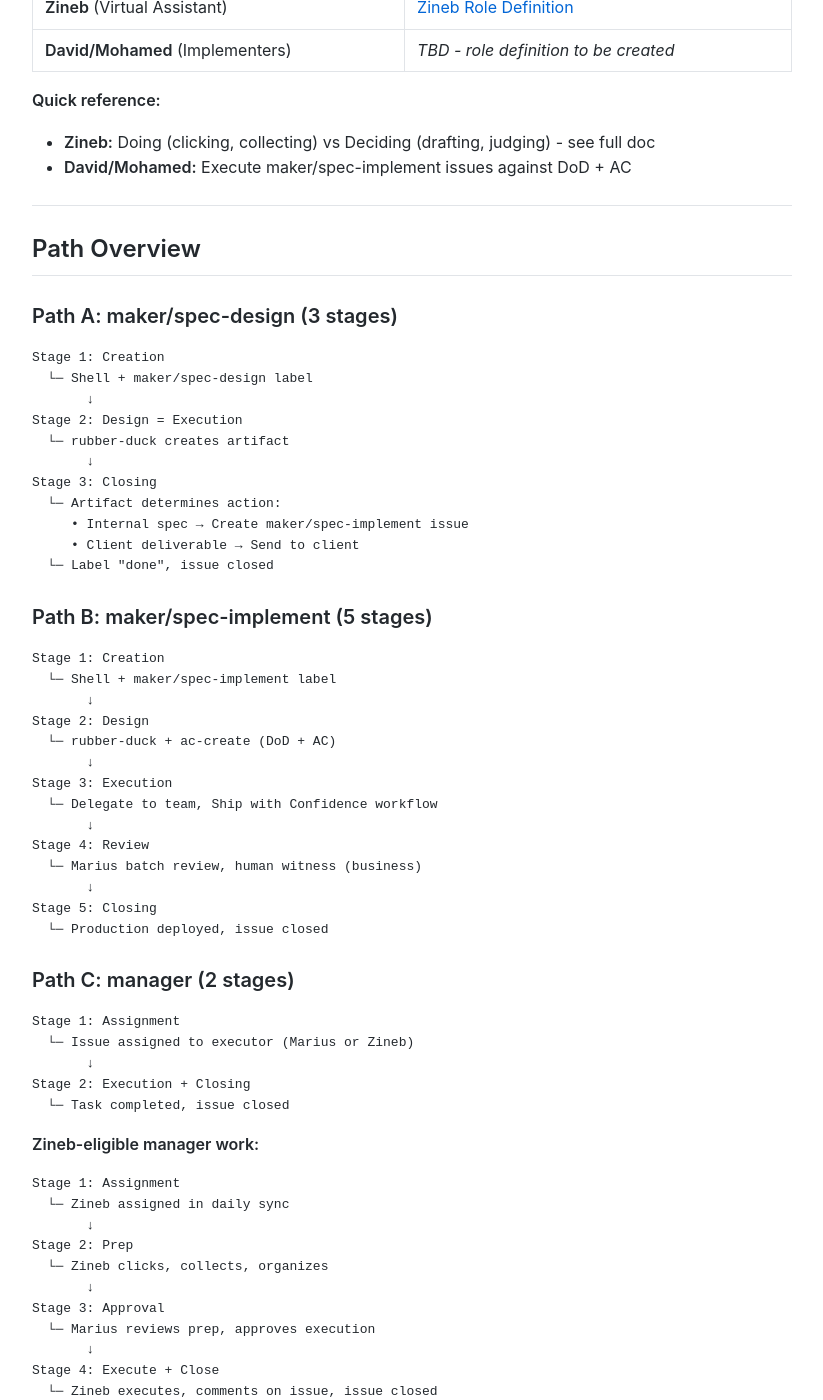
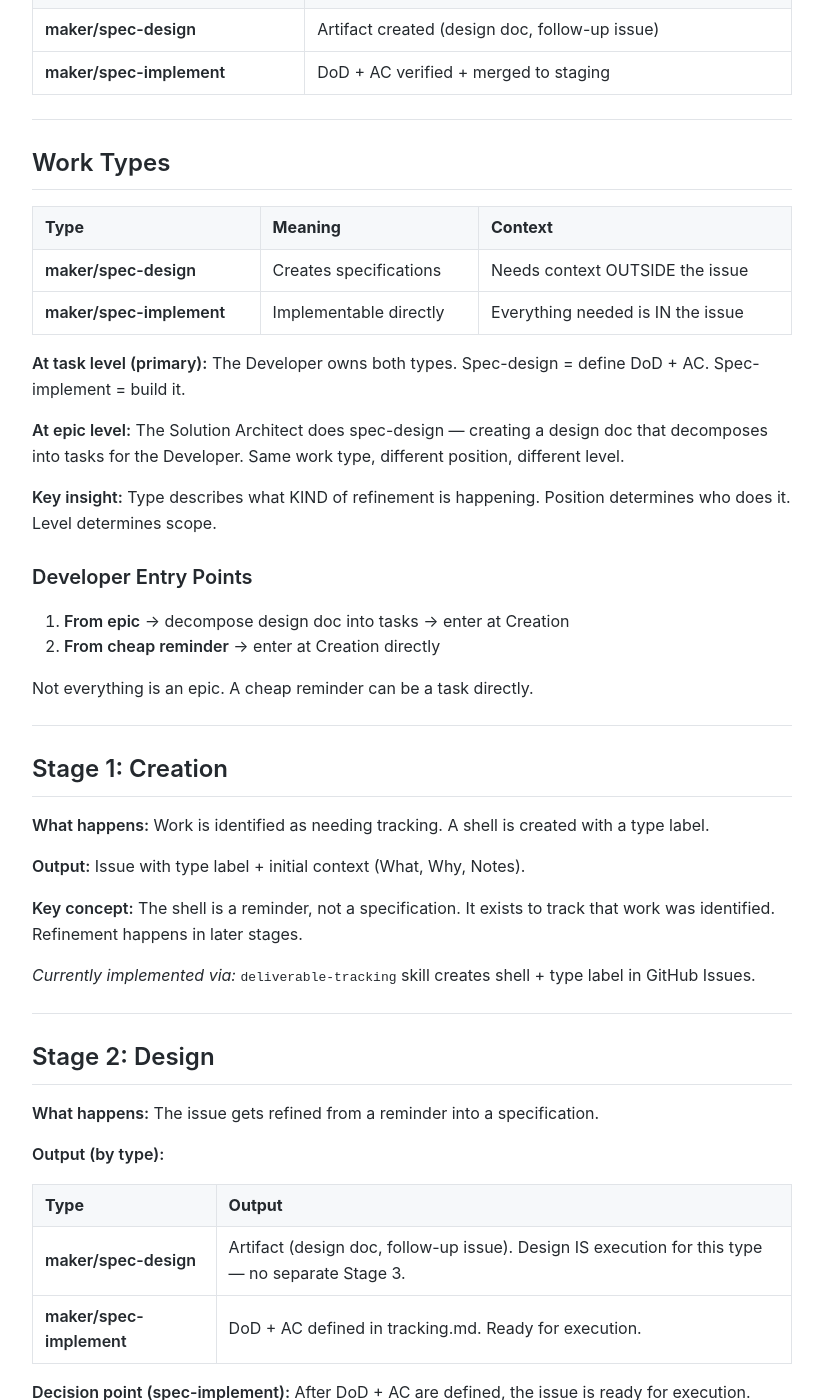
Before and after one commit to MariusWilsch/public-wilsch-ai-pages, a Jekyll site: the page built from global/issue-lifecycle-router.md, in a window 1280 px wide and 1400 px high, scrolled down 2056 px. Shown: the whole window, without its empty margins (228-1051 px from the left). Built offline with Jekyll 4.4.1, drawn with Linux system fonts in a browser that asks for light colours; our own code applies the rules of GitHub Pages for plain Markdown files; some of the changed text lies outside the part shown.

Commit message:
Sync from hippocampus 2026-02-06

````diff
--- a/global/issue-lifecycle-router.md
+++ b/global/issue-lifecycle-router.md
@@ -4,414 +4,186 @@ publish: true
 
 # Issue Lifecycle Router
 
-[[team-scaling]]
+[[life-vision]]
 
-Router document for issue lifecycle. Issues follow one of two paths based on type assigned at creation.
+Issues are the single source of truth for all work. They're fed from multiple sources — email, WhatsApp, transcripts, conversations — some captured manually, some automatically (e.g., agents turning transcripts into tasks).
+
+Issues move from cheap reminders to finished deliverables through progressive refinement. This document defines what each stage of that refinement means, what comes out of it, and which position is accountable.
+
+The system captures everything because capturing is nearly free. Everything after capture is refinement.
 
 ---
 
-## Foundational Principles (Protocol-Level)
+## Refinement Pipeline
 
-### Issues Are Cheap
-
-**"We cannot rely on anybody to be aware of anything. The system must be aware of everything."**
-
-| Principle | Meaning |
-|-----------|---------|
-| **Immediate capture** | Work only exists in issues - email comes in → create issue immediately |
-| **Fast closing** | Issues should close quickly, not linger in backlog |
-| **Cascade creation** | Close one → spawn next if needed (maker/spec-design → maker/spec-implement) |
-| **No floating context** | Nothing lives outside the system - no emails sitting, no "I'll remember" |
-
-### Closure Clarity
-
-**Every issue has clear "when is this done?"**
-
-| Type | Closure Criteria |
-|------|------------------|
-| **maker/spec-design** | Artifact created (design doc, follow-up issue) |
-| **maker/spec-implement** | DoD + AC verified |
-| **Waiting for feedback** | Set deadline - close if no response by X |
-
-**AI should infer closure criteria** based on type. This is automatic, not a separate decision.
-
----
-
-## Type Distinction
-
-### Maker Work (Technical)
-
-| Type | Description | Context Requirement | Executor |
-|------|-------------|---------------------|----------|
-| **maker/spec-design** | Creates specs to be executed later | Needs context OUTSIDE the issue | Marius |
-| **maker/spec-implement** | Implementable directly | Everything needed is IN the issue | David, Mohamed |
-
-### Manager Work (Admin/Coordination)
-
-| Type | Description | Context Requirement | Executor |
-|------|-------------|---------------------|----------|
-| **manager** | Admin, coordination, waiting | Client-facing OR needs judgment | Marius |
-| **manager** (Zineb-eligible) | Clicking, collecting, follow-ups | Non-client-facing, self-contained | Zineb |
-
-**Key insight:** Type is about context containment, not output format.
-
-### Team Role Definitions
-
-**Detailed role definitions live in separate documents:**
-
-| Role | Document |
-|------|----------|
-| **Zineb** (Virtual Assistant) | [Zineb Role Definition](https://mariuswilsch.github.io/public-wilsch-ai-pages/project/WILSCH-AI-INTERNAL/zineb-role-definition) |
-| **David/Mohamed** (Implementers) | *TBD - role definition to be created* |
-
-**Quick reference:**
-- **Zineb:** Doing (clicking, collecting) vs Deciding (drafting, judging) - see full doc
-- **David/Mohamed:** Execute maker/spec-implement issues against DoD + AC
-
----
-
-## Path Overview
-
-### Path A: maker/spec-design (3 stages)
-
-```
-Stage 1: Creation
-  └─ Shell + maker/spec-design label
-       ↓
-Stage 2: Design = Execution
-  └─ rubber-duck creates artifact
-       ↓
-Stage 3: Closing
-  └─ Artifact determines action:
-     • Internal spec → Create maker/spec-implement issue
-     • Client deliverable → Send to client
-  └─ Label "done", issue closed
+```mermaid
+graph LR
+    A["🔵 Cheap Reminder"] -->|Creation| B["📋 Typed Shell"]
+    B -->|Design| C["📐 Spec: DoD + AC"]
+    C -->|Execution| D["✅ Verified Code"]
+    D -->|Review| E["👁️ Approved"]
+    E -->|Closing| F["🚀 Production"]
 ```
 
-### Path B: maker/spec-implement (5 stages)
+| Stage | Output |
+|-------|--------|
+| **Creation** | Issue with type label (shell + context) |
+| **Design** | DoD + AC in tracking.md |
+| **Execution** | Code on branch, backpressure verified, merged to staging |
+| **Review** | Business-approved on staging |
+| **Closing** | Merged to production, issue closed |
 
-```
-Stage 1: Creation
-  └─ Shell + maker/spec-implement label
-       ↓
-Stage 2: Design
-  └─ rubber-duck + ac-create (DoD + AC)
-       ↓
-Stage 3: Execution
-  └─ Delegate to team, Ship with Confidence workflow
-       ↓
-Stage 4: Review
-  └─ Marius batch review, human witness (business)
-       ↓
-Stage 5: Closing
-  └─ Production deployed, issue closed
-```
+> **Gap:** Currently, issues close after merge to staging (not production). The system doesn't yet distinguish staging-merged from production-deployed.
 
-### Path C: manager (2 stages)
+**At epic level:** Same refinement, different scope. Design doc is the output of the Design stage. Tasks are created at Closing (cascade creation).
 
-```
-Stage 1: Assignment
-  └─ Issue assigned to executor (Marius or Zineb)
-       ↓
-Stage 2: Execution + Closing
-  └─ Task completed, issue closed
-```
-
-**Zineb-eligible manager work:**
-```
-Stage 1: Assignment
-  └─ Zineb assigned in daily sync
-       ↓
-Stage 2: Prep
-  └─ Zineb clicks, collects, organizes
-       ↓
-Stage 3: Approval
-  └─ Marius reviews prep, approves execution
-       ↓
-Stage 4: Execute + Close
-  └─ Zineb executes, comments on issue, issue closed
+```mermaid
+graph LR
+    A["Epic: Design Doc"] -->|Cascade| B["Task 1"]
+    A -->|Cascade| C["Task 2"]
+    A -->|Cascade| D["Task N"]
+    B --> E["Each task follows the refinement pipeline above"]
 ```
 
 ---
 
-## Stage 1: CREATION
+## Foundational Principles
 
-### What Happens
+### Issues Are Cheap
 
-Work is identified as needing tracking. The `deliverable-tracking` skill creates a shell and assigns type label.
+*"We cannot rely on anybody to be aware of anything. The system must be aware of everything."*
 
-### Tool: deliverable-tracking
+Creating an issue is the cheapest thing in the system. The simpler it is, the more likely someone creates it. Work only exists when it's tracked.
 
-| Creates | Format |
-|---------|--------|
-| **What?** | Deliverable description |
-| **Why?** | Motivation/importance |
-| **Tracking** | `[DoD + AC](to be created via /rubber-duck)` (placeholder) |
-| **Notes** | Optional references, blockers, context |
-| **Label** | `backlog` + (`maker/spec-design` OR `maker/spec-implement`) |
+| Principle | Meaning |
+|-----------|---------|
+| **Immediate capture** | Work → issue immediately. No "I'll remember." |
+| **Fast closing** | Issues should close quickly, not linger |
+| **Cascade creation** | Closing one → spawn next if needed |
+| **No floating context** | Nothing lives outside the system |
 
-### Type Determination
+### Closure Clarity
 
-| Type | Assign When |
-|------|-------------|
-| `maker/spec-design` | Needs context outside the issue (exploration, decisions required) |
-| `maker/spec-implement` | Self-contained (everything needed is in the issue) |
+Every issue has clear "when is this done?"
 
-**If wrong:** Corrected during Design stage (rubber-duck reveals truth).
-
-### Purpose
-
-**Reminder with type clarity** - shell exists, type known, content TBD.
-
-### Constraint
-
-**Does not conflate implementation and design elements.**
-
-An issue should be EITHER about designing something OR about implementing something - never both.
-
-### Router Links
-
-| Doc | Purpose |
-|-----|---------|
-| [deliverable-tracking skill](~/.claude/skills/deliverable-tracking/SKILL.md) | Creates shell + type label |
-| [Spec-Design/Spec-Implement ADR](https://mariuswilsch.github.io/public-wilsch-ai-pages/global/adr-adopt-spec-creation-execution-label-distinction) | Type distinction and verification differences |
+| Type | Done When |
+|------|-----------|
+| **maker/spec-design** | Artifact created (design doc, follow-up issue) |
+| **maker/spec-implement** | DoD + AC verified + merged to staging |
 
 ---
 
-## Stage 2: DESIGN
+## Work Types
 
-### What Happens
+| Type | Meaning | Context |
+|------|---------|---------|
+| **maker/spec-design** | Creates specifications | Needs context OUTSIDE the issue |
+| **maker/spec-implement** | Implementable directly | Everything needed is IN the issue |
 
-Pull issue from backlog. Process differs by type.
+**At task level (primary):** The Developer owns both types. Spec-design = define DoD + AC. Spec-implement = build it.
 
-### Process by Type
+**At epic level:** The Solution Architect does spec-design — creating a design doc that decomposes into tasks for the Developer. Same work type, different position, different level.
 
-#### maker/spec-design path
+**Key insight:** Type describes what KIND of refinement is happening. Position determines who does it. Level determines scope.
 
-```
-1. Pull issue (onboarding)
-2. rubber-duck = Think + Create spec simultaneously
-   - Output: design doc, implementation issue, or other artifact
-3. → Closing (Stage 3)
-```
+### Developer Entry Points
 
-**No separate execution stage** - rubber-duck session IS the execution for maker/spec-design.
+1. **From epic** → decompose design doc into tasks → enter at Creation
+2. **From cheap reminder** → enter at Creation directly
 
-#### maker/spec-implement path
-
-```
-1. Pull issue (onboarding)
-2. Externalize thinking (rubber-duck)
-3. Define DoD + AC (ac-create)
-     ↓
-=== DECISION POINT (after ac-create) ===
-     ↓
-4. → Delegate to team (Stage 3: Execution)
-```
-
-### Tools
-
-| Tool | Used For |
-|------|----------|
-| **rubber-duck** | Both types: externalization |
-| **ac-create** | maker/spec-implement only: DoD + AC |
-| **design-doc** (NEW) | maker/spec-design: create design doc artifact |
-
-### Purpose
-
-- **maker/spec-design:** Think through problem + create specification artifact (same session)
-- **maker/spec-implement:** Prepare issue for delegation (DoD + AC defined)
-
-### Router Links
-
-| Doc | URL | Purpose |
-|-----|-----|---------|
-| **AC DoD Framework** | [Link](https://mariuswilsch.github.io/public-wilsch-ai-pages/global/ac-dod-framework) | DoD vs AC distinction, enumeration method |
-| **task-lifecycle-reference** | [Link](https://mariuswilsch.github.io/public-wilsch-ai-pages/global/task-lifecycle-reference) | Rubber-duck mode definition, phase overview |
-| rubber-duck skill | Local | Externalization methodology |
-| ac-create skill | Local | DoD + AC (maker/spec-implement) |
-| design-doc skill (NEW) | TBD | Create design artifacts |
+Not everything is an epic. A cheap reminder can be a task directly.
 
 ---
 
-## Stage 3: EXECUTION
+## Stage 1: Creation
 
-### Path A: maker/spec-design
+**What happens:** Work is identified as needing tracking. A shell is created with a type label.
 
-**Stage 2 = Execution** (combined)
+**Output:** Issue with type label + initial context (What, Why, Notes).
 
-```
-Design (rubber-duck) creates artifact directly:
-  - Design doc in hippocampus
-  - Follow-up implementation issue
-  - Other specification artifact
-     ↓
-→ Closing (Stage 3 for this path)
-```
+**Key concept:** The shell is a reminder, not a specification. It exists to track that work was identified. Refinement happens in later stages.
 
-**No separate Stage 3** - execution happens during Design.
-
-### Path B: maker/spec-implement
-
-**Stage 3: Separate Execution**
-
-```
-After Design: DoD + AC defined, delegated to team
-     ↓
-New session (David/Mohamed):
-  1. Create worktree for issue
-  2. Implement against DoD + AC
-  3. AC verification (AI)
-  4. Deploy to staging
-  5. Smoke test
-  6. Human witness (technical)
-  7. Add `review` label
-     ↓
-→ Review (Stage 4)
-```
-
-### Tools (maker/spec-implement only)
-
-| Tool | Purpose |
-|------|---------|
-| worktree skill | Create isolated worktree |
-| ac-verify skill | Run Given-When-Then verification |
-
-### Router Links
-
-| Doc | URL | Purpose |
-|-----|-----|---------|
-| **Ship with Confidence** | [Link](https://mariuswilsch.github.io/public-wilsch-ai-pages/global/ship-with-confidence) | Full execution → testing → review workflow |
+*Currently implemented via:* `deliverable-tracking` skill creates shell + type label in GitHub Issues.
 
 ---
 
-## Stage 4: REVIEW
+## Stage 2: Design
 
-### Path A: maker/spec-design
+**What happens:** The issue gets refined from a reminder into a specification.
 
-**No Review stage** - Marius creates and owns the artifact, no handoff.
+**Output (by type):**
 
-```
-After Design (artifact created):
-     ↓
-→ Closing (directly)
-```
+| Type | Output |
+|------|--------|
+| **maker/spec-design** | Artifact (design doc, follow-up issue). Design IS execution for this type — no separate Stage 3. |
+| **maker/spec-implement** | DoD + AC defined in tracking.md. Ready for execution. |
 
-### Path B: maker/spec-implement
+**Decision point (spec-implement):** After DoD + AC are defined, the issue is ready for execution.
 
-**Stage 4: Review**
+*Currently implemented via:* rubber-duck (externalization), ac-create (DoD + AC). Detailed procedure in Developer Operations Manual.
 
-```
-After Execution: `review` label added by team
-     ↓
-Marius batch review session:
-  1. Pull issues with `review` label
-  2. Human witness (business perspective)
-     - "Is this what I wanted?"
-     - Freeform discovery
-  3. If issues found → comment → back to Execution
-  4. If pass → approve production merge
-     ↓
-→ Closing (Stage 5)
-```
-
-### Tools (maker/spec-implement only)
-
-| Tool | Purpose |
-|------|---------|
-| ac-verify | Optional re-verification by Marius |
-| Human witness | Freeform discovery, business perspective |
-
-### Router Links
-
-| Doc | URL | Purpose |
-|-----|-----|---------|
-| **Ship with Confidence** | [Link](https://mariuswilsch.github.io/public-wilsch-ai-pages/global/ship-with-confidence) | Human Witness methodology, Review workflow |
+**Concept links:**
+- [AC DoD Framework](https://mariuswilsch.github.io/public-wilsch-ai-pages/global/ac-dod-framework) — DoD vs AC distinction
+- [task-lifecycle-reference](https://mariuswilsch.github.io/public-wilsch-ai-pages/global/task-lifecycle-reference) — Phase overview
 
 ---
 
-## Stage 5: CLOSING
+## Stage 3: Execution
 
-### Path A: maker/spec-design
+**What happens:** The specification becomes working code with backpressure verification.
 
-**Stage 3: Closing**
+**Output:** Code on branch, verified through automated backpressure (sanity checks, AC verification), merged to staging.
 
-```
-After Design (artifact created):
-     ↓
-Artifact type determines action:
-  - Internal spec → Create maker/spec-implement issue (deliverable-tracking)
-  - Client deliverable → Send to client
-     ↓
-Change issue label to "done"
-Issue closed
-```
+**Key concept:** Valid outcomes include documented failure. "This approach doesn't work" is a valid execution result when documented.
 
-**Outputs:**
-- New maker/spec-implement issue (if internal)
-- Sent artifact (if client deliverable)
+*Currently implemented via:* Worktree creation, clarity workflow, implementation + verification sessions. Detailed procedure in Developer Operations Manual.
 
-### Path B: maker/spec-implement
-
-**Stage 5: Closing**
-
-```
-After Review (Marius approves):
-     ↓
-1. Merge PR to production
-2. Deploy to production server
-3. Issue closed
-```
-
-### Router Links
-
-| Doc | URL | Purpose |
-|-----|-----|---------|
-| **Ship with Confidence** | [Link](https://mariuswilsch.github.io/public-wilsch-ai-pages/global/ship-with-confidence) | Rollback Strategy (if issues arise post-deploy) |
+**Concept links:**
+- [Ship with Confidence](https://mariuswilsch.github.io/public-wilsch-ai-pages/global/ship-with-confidence) — Testing pyramid (AC → Smoke → Human Witness)
 
 ---
 
-## Architecture: Protocol vs Skill Separation
+## Stage 4: Review
 
-**Critical principle:** Protocol is tool-agnostic. Skills handle specific implementations.
+**What happens:** Quality gate before closing. Two review types:
 
-| Layer | Contains | Portable? | Example |
-|-------|----------|-----------|---------|
-| **Protocol** | Abstract concepts | Yes (works with GitHub, Asana, Linear, etc.) | "Issues start as reminders", "Tasks need closing behavior" |
-| **Skill/Command** | Specific implementations | No (tied to current tools) | `maker/spec-design`/`maker/spec-implement` labels, `deliverable-tracking`, GitHub workflows |
+- **Spec quality** (Dev Lead position) — "Does the design make sense?"
+- **Business witness** (VP/Delivery position) — "Is this what I wanted?"
 
-**What belongs where:**
+Both happen asynchronously. Developer continues to next work.
 
-| Concept | Layer | Why |
-|---------|-------|-----|
-| "Issues start as reminders, get refined" | Protocol | Abstract lifecycle start |
-| "Tasks need closing behavior" | Protocol | Abstract lifecycle end |
-| Design vs implementation work types | Skill | Our specific workflow distinction |
-| `maker/spec-design` / `maker/spec-implement` labels | Skill | GitHub-specific implementation |
-| `deliverable-tracking` workflow | Skill | GitHub-specific tool |
-| "done" label application | Skill | GitHub-specific |
-
-**Implication for gaps:** Protocol gaps should be ABSTRACT concepts the AI needs to understand. Skill gaps are SPECIFIC implementations to build.
+*Currently implemented via:* `review` label triggers async review. Detailed procedure in Developer Operations Manual.
 
 ---
 
-## Meta-Level References
+## Stage 5: Closing
 
-These documents apply across all stages:
+**What happens:** Work is complete. The issue is closed and may trigger cascade creation.
 
-| Doc | URL | Purpose |
-|-----|-----|---------|
-| **Maker/Manager Schedule ADR** | [Link](https://mariuswilsch.github.io/public-wilsch-ai-pages/global/adr-adopt-maker-manager-schedule-separation) | Work style separation (ON vs IN the business) |
-| **Board SOP** | [Link](https://github.com/DaveX2001/deliverable-tracking/blob/main/docs/BOARD-SOP.md) | Board documentation and label usage |
-| **Invocation Taxonomy** | [Link](https://mariuswilsch.github.io/public-wilsch-ai-pages/global/claude-code-extension-invocation-taxonomy) | Protocol vs Commands vs Skills - when to use what |
-| **Skills as Pre-packaged HOWs** | [Link](https://mariuswilsch.github.io/public-wilsch-ai-pages/global/skill-lifecycle-execution-timing) | How skills work in lifecycle |
+**Output (by type):**
+
+| Type | Closing Action |
+|------|----------------|
+| **maker/spec-design** | Artifact determines next: internal spec → create spec-implement issue (cascade). Client deliverable → send to client. |
+| **maker/spec-implement** | Merge to production. Deploy. Issue closed. |
+
+*Currently implemented via:* `done` label, PR merge, deployment.
 
 ---
 
 ## Related Documents
 
+- [Primary Aim - Life Vision](https://mariuswilsch.github.io/public-wilsch-ai-pages/global/primary-aim-life-vision)
+- [Strategic Objective - Wilsch AI Services](https://mariuswilsch.github.io/public-wilsch-ai-pages/global/strategic-objective-wilsch-ai-services)
+- [Organization Chart - Wilsch AI Services](https://mariuswilsch.github.io/public-wilsch-ai-pages/global/organization-chart-wilsch-ai-services)
+- [Developer Operations Manual](https://mariuswilsch.github.io/public-wilsch-ai-pages/global/developer-operations-manual-wilsch-ai-services)
 - [AC DoD Framework](https://mariuswilsch.github.io/public-wilsch-ai-pages/global/ac-dod-framework)
 - [Ship with Confidence](https://mariuswilsch.github.io/public-wilsch-ai-pages/global/ship-with-confidence)
-- [task-lifecycle-reference](https://mariuswilsch.github.io/public-wilsch-ai-pages/global/task-lifecycle-reference)
-- [Spec-Creation/Spec-Execution ADR](https://mariuswilsch.github.io/public-wilsch-ai-pages/global/adr-adopt-spec-creation-execution-label-distinction) (to be updated with new labels)
-- [Skills as Pre-packaged HOWs](https://mariuswilsch.github.io/public-wilsch-ai-pages/global/skill-lifecycle-execution-timing)
+
+---
+
+## Source
+
+- E-Myth Management Strategy interview (2026-02-06) — ILR reconciliation with Operations Manual
+- Original Issue Lifecycle Router (2026-01)
+- Framework: Michael Gerber, *The E-Myth Revisited*, Chapter 15
````
